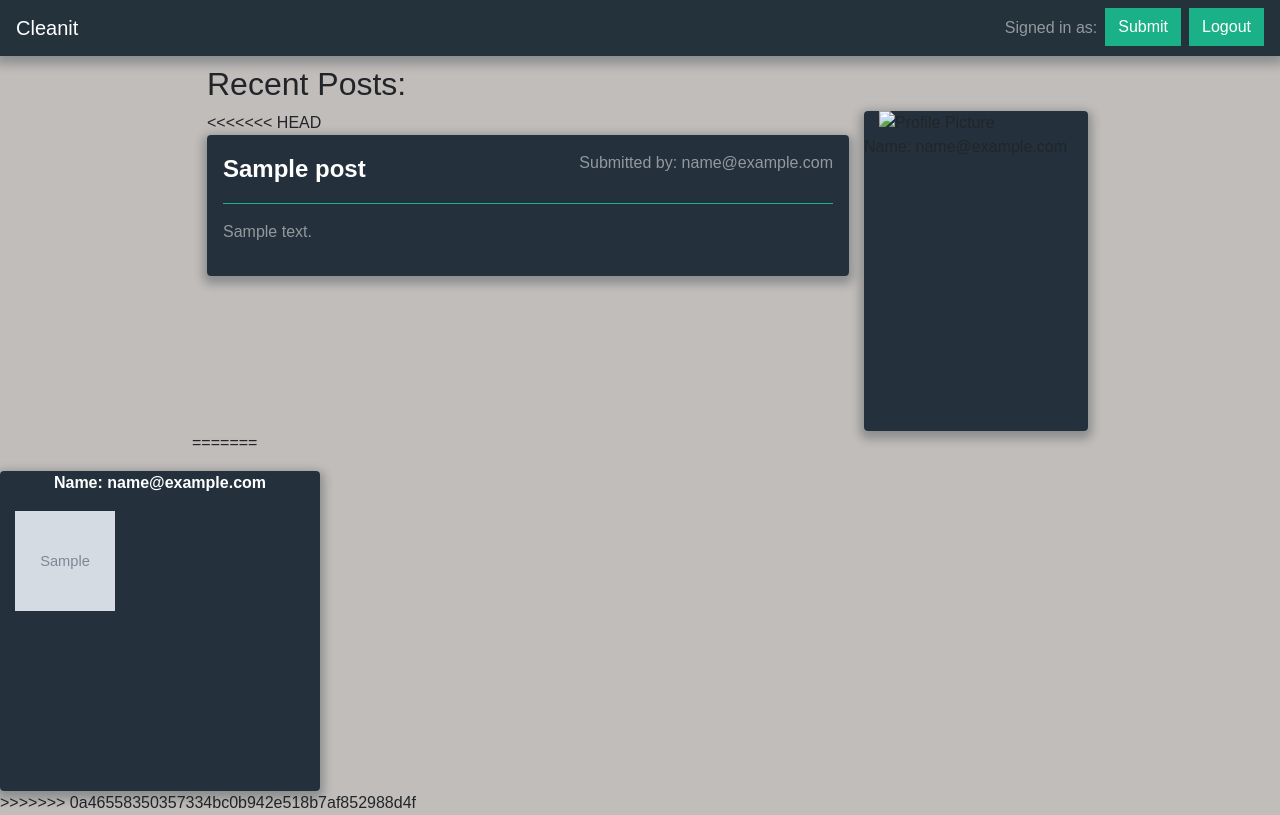
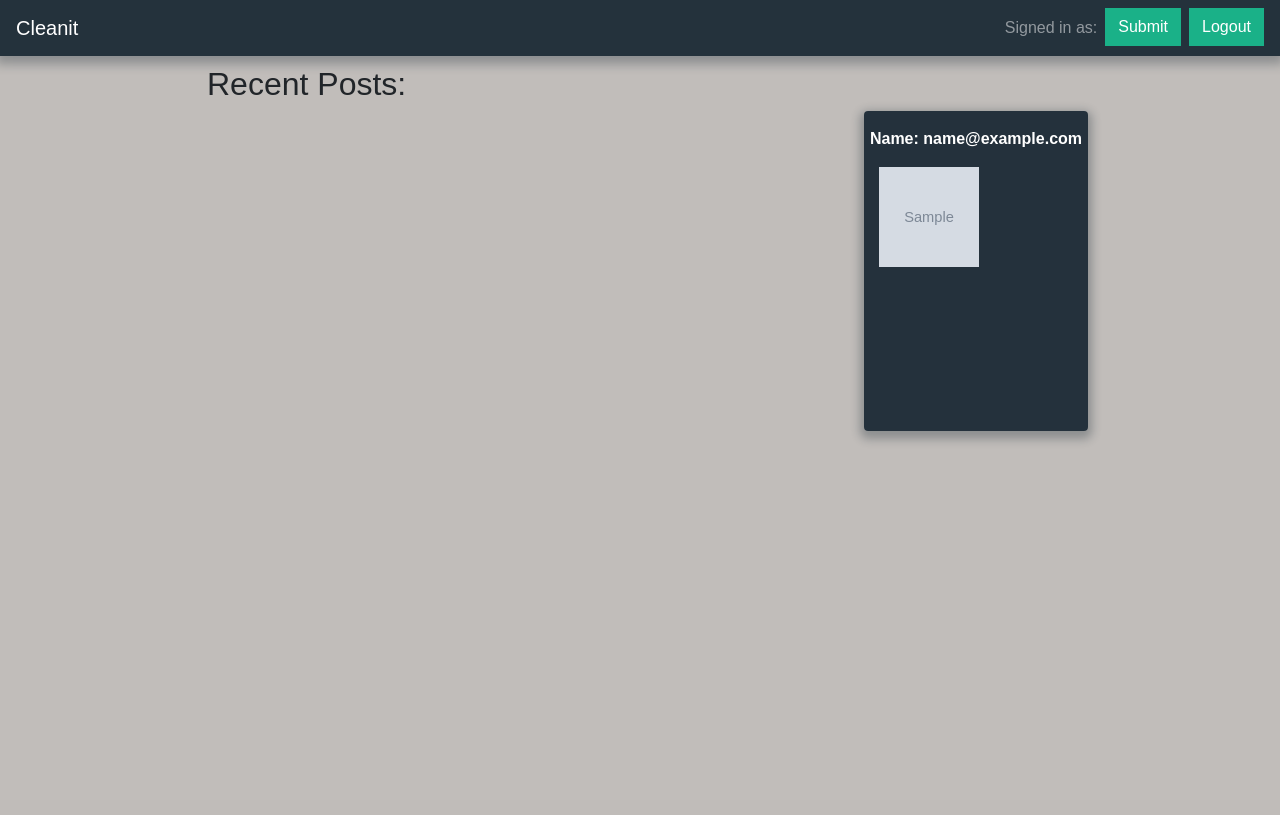
Before and after one commit to beeflawg/project02, a Node project: template views/userProfile.handlebars in a window 1280 px wide. After the commit the page ends 442 px from the top, so only its background shows below. Run offline with Node 20 templates, Linux system fonts and the light colour scheme; the template is opened without the code that fills it: most values are stand-ins (such as "Sample title", 1, 10 or a date in 2020); grey boxes marked "Sample" are stand-in pictures; some libraries are stand-ins or nearby versions.

Commit message:
Sequelize

```diff
--- a/public/stylesheets/home-style.css
+++ b/public/stylesheets/home-style.css
@@ -126,10 +126,6 @@ textarea {
 }
 
 .user-img {
-<<<<<<< HEAD
-    margin-top: 15px;
-    margin-left: 15px;
-=======
     margin-left: 15px;
 }
 
@@ -149,5 +145,4 @@ textarea {
     padding: .375rem .75rem;
     font-size: 1rem;
     line-height: 1.5;
->>>>>>> 0a46558350357334bc0b942e518b7af852988d4f
 }
--- a/routes/html-routes.js
+++ b/routes/html-routes.js
@@ -23,14 +23,9 @@ module.exports = function (app) {
         ["id", "DESC"]
       ],
       include: [db.User]
-<<<<<<< HEAD
-    }).then(function(dbPost) {
-      //console.log(dbPost);
-=======
     }).then(function (dbPost) {
       //console.log(dbPost);
       //console.log(req.user.id)
->>>>>>> 0a46558350357334bc0b942e518b7af852988d4f
       res.render("index", {
         post: dbPost,
         reqUserId: req.user.id
--- a/views/userProfile.handlebars
+++ b/views/userProfile.handlebars
@@ -4,26 +4,6 @@
   <div class="row">
     <div class="col-9">
       <div>
-<<<<<<< HEAD
-        {{#each post}}
-        {{> posts/post-block}}
-        {{/each}}
-      </div>
-    </div>
-    <div class="col-3 user-sidebar">
-      <div class="row">
-
-      {{!-- Need to add profile picture to user database --}}
-      <img class="user-img"src="https://via.placeholder.com/100" alt="Profile Picture">
-      </div>
-      <div class="row">
-
-        <p>Name: {{#with post.[0]}}{{User.email}}{{/with}}</p>
-
-      </div>
-
-    </div>
-=======
 
         {{#if_eq reqUserId post.[0].UserId}}
           {{#each post}}
@@ -44,6 +24,5 @@
       {{> user/user-block-noPost}}
     {{/if}}
 
->>>>>>> 0a46558350357334bc0b942e518b7af852988d4f
   </div>
 </div>
```
